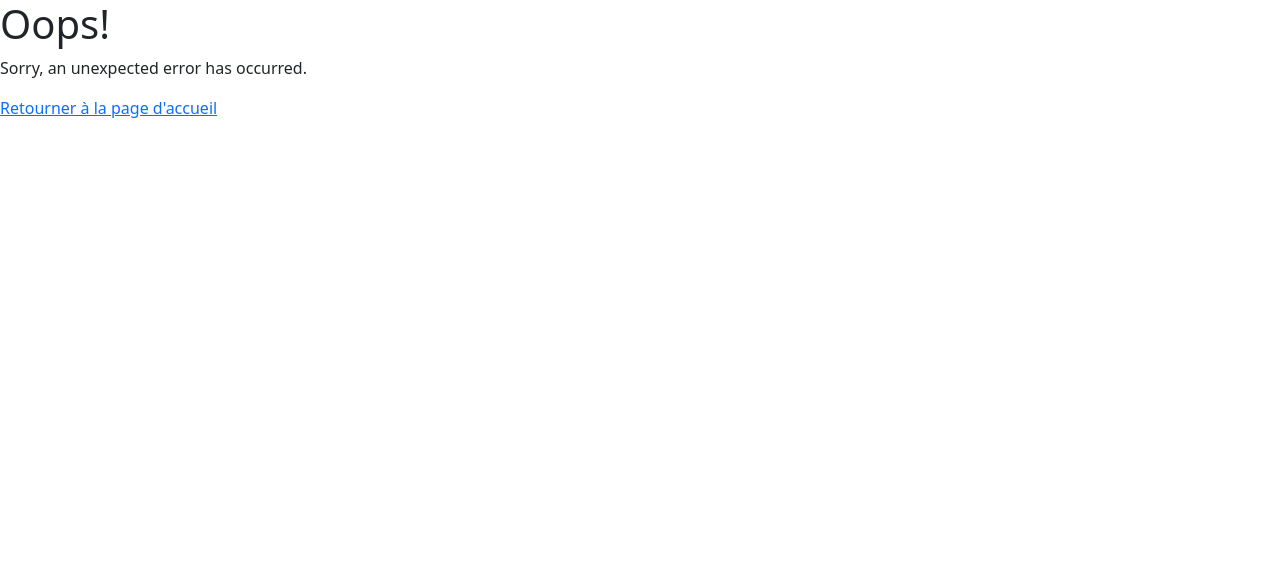
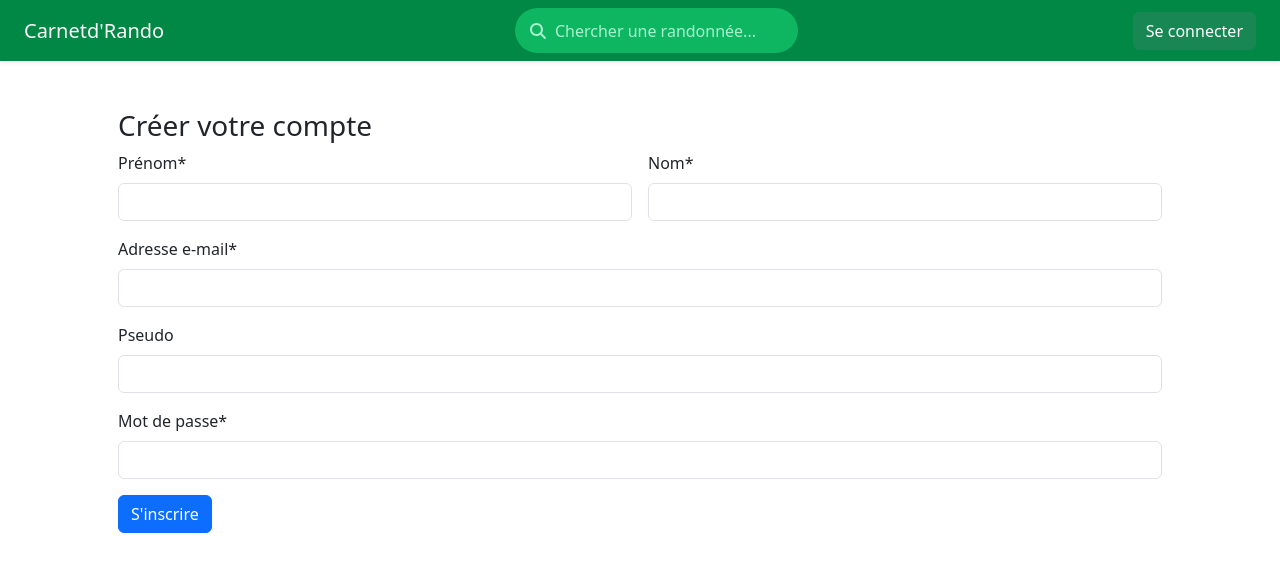
Before and after one commit to annaclavelier/rando_app, a React (Vite) app in the folder frontend/: page /register in a window 1280 px wide. Shown: the top 572 px of the page. Built offline with nearby package versions, Linux system fonts and the light colour scheme; no server answers.

Commit message:
feat : Create account

```diff
--- a/frontend/src/main.tsx
+++ b/frontend/src/main.tsx
@@ -20,6 +20,7 @@ import Favori from "./pages/Favori.tsx";
 import { AuthProvider } from "./context/AuthContext.tsx";
 import Profil from "./pages/Profil.tsx";
 import ChangePassword from "./pages/ChangePassword.tsx";
+import Register from "./pages/Register.tsx";
 
 createRoot(document.getElementById("root")!).render(
   <StrictMode>
@@ -31,6 +32,7 @@ createRoot(document.getElementById("root")!).render(
             <Route path="/login" element={<Login />} />
             <Route path="/search" element={<SearchResults />} />
             <Route path="/rando/:id" element={<Rando />} />
+            <Route path="/register" element={<Register />} />
             <Route element={<AuthenticatedRoute />}>
               <Route path="/dashboard" element={<Dashboard />} />
               <Route path="/my-randos" element={<MesRandos />} />
--- /dev/null
+++ b/frontend/src/pages/Register.tsx
@@ -0,0 +1,145 @@
+import axios from "axios";
+import { useState } from "react";
+import { useNavigate } from "react-router";
+import Alert from "../components/Alert";
+
+const Register = () => {
+  const [firstName, setFirstName] = useState("");
+  const [lastName, setLastName] = useState("");
+  const [email, setEmail] = useState("");
+  const [password, setPassword] = useState("");
+  const [pseudo, setPseudo] = useState("");
+  const [errMsg, setErrMsg] = useState("");
+
+  const navigate = useNavigate();
+
+  const handleSubmit = async (e: React.FormEvent<HTMLFormElement>) => {
+    //TODO check if pseudo already exists
+    e.preventDefault();
+    if (firstName === '' || lastName === '' || email === '' || password === ''){
+      setErrMsg('Veuillez renseigner les champs obligatoires marqués par un astérisque.');
+    }else if (password.length < 8){
+      setErrMsg('Le mot de passe doit contenir au moins 8 caractères.');
+    }else {
+      setErrMsg('');
+      axios
+      .post(
+        "/api/register",
+        JSON.stringify({
+          email: email,
+          prenom: firstName,
+          nom: lastName,
+          pseudo: pseudo,
+          mot_passe: password
+        }),
+        {
+          headers: {
+            "Content-Type": "application/json",
+            withCredentials: true,
+          },
+        }
+      )
+      .then((response) => {
+        console.log(JSON.stringify(response?.data));
+        setErrMsg("");
+        if (response.status == 201) {
+          navigate('/login');
+        }
+      })
+      .catch((error) => {
+        console.log(error);
+        setErrMsg(error.response.data);
+      });
+    }
+  };
+
+
+  return (
+    <div className="container p-5">
+      <div className="h3">Créer votre compte</div>
+
+      <Alert visible={!!errMsg} theme="danger">
+        {errMsg}
+      </Alert>
+
+      <form className="row g-3" onSubmit={handleSubmit}>
+        <div className="col-md-6">
+          <label htmlFor="firstNale" className="form-label">
+            Prénom*
+          </label>
+          <input
+            type="text"
+            className="form-control"
+            value={firstName}
+            required
+            onChange={(e) => {
+              setFirstName(e.target.value);
+            }}
+          />
+        </div>
+        <div className="col-md-6">
+          <label htmlFor="email" className="form-label">
+            Nom*
+          </label>
+          <input
+            type="text"
+            className="form-control"
+            value={lastName}
+            required
+            onChange={(e) => {
+              setLastName(e.target.value);
+            }}
+          />
+        </div>
+
+        <div className="col-12">
+          <label htmlFor="email" className="form-label">
+            Adresse e-mail*
+          </label>
+          <input
+            type="email"
+            className="form-control"
+            value={email}
+            required
+            onChange={(e) => {
+              setEmail(e.target.value);
+            }}
+          />
+        </div>
+        <div className="col-12">
+          <label htmlFor="text" className="form-label">
+            Pseudo
+          </label>
+          <input
+            type="text"
+            className="form-control"
+            value={pseudo}
+            onChange={(e) => {
+              setPseudo(e.target.value);
+            }}
+          />
+        </div>
+        <div className="col-12">
+          <label htmlFor="password" className="form-label">
+            Mot de passe*
+          </label>
+          <input
+            type="password"
+            className="form-control"
+            value={password}
+            onChange={(e) => {setPassword(e.target.value)}}
+            required
+          />
+        </div>
+
+        <div className="col-12">
+          <button type="submit" className="btn btn-primary">
+            S'inscrire
+          </button>
+        </div>
+      </form>
+    </div>
+  );
+};
+
+export default Register;
```
Also changed, not shown: 2 other files (tests, documents, lock files or other folders).
